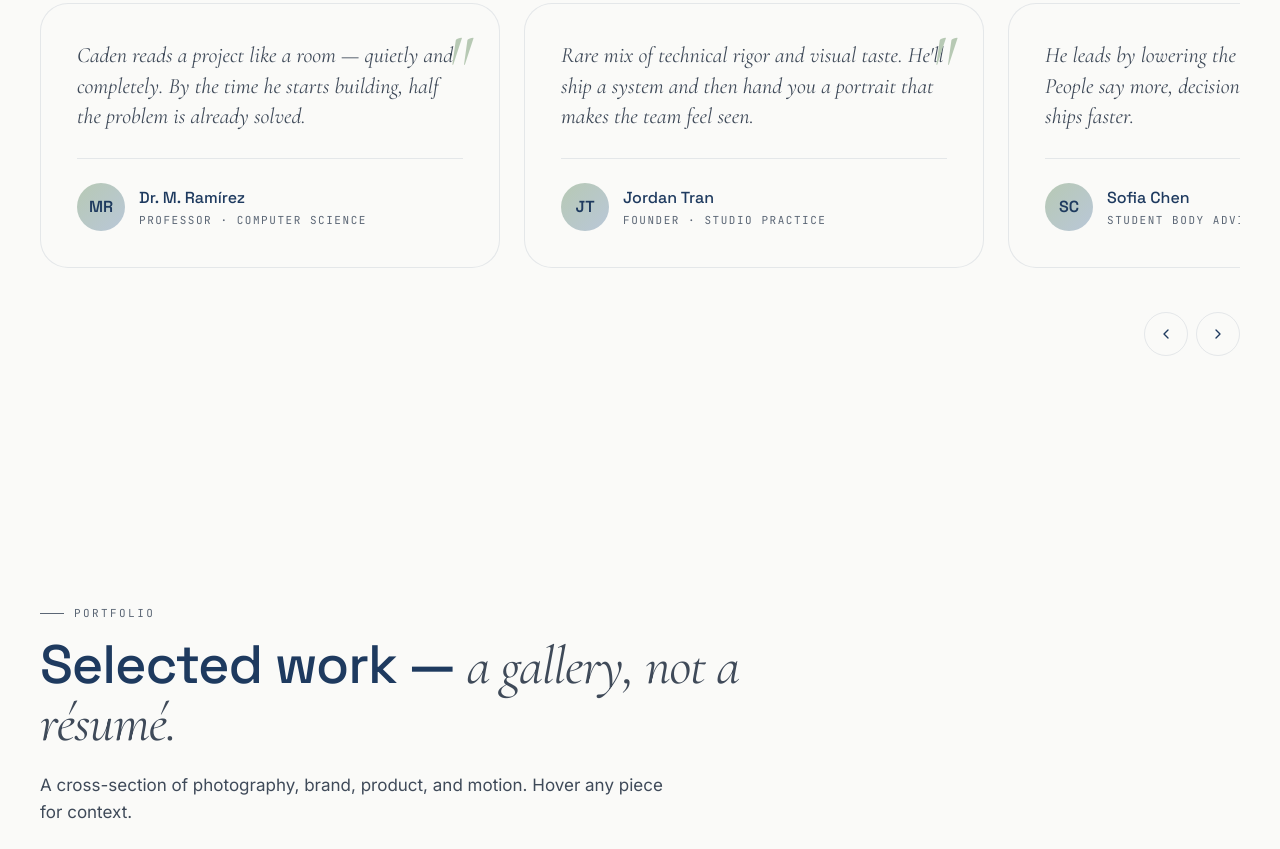
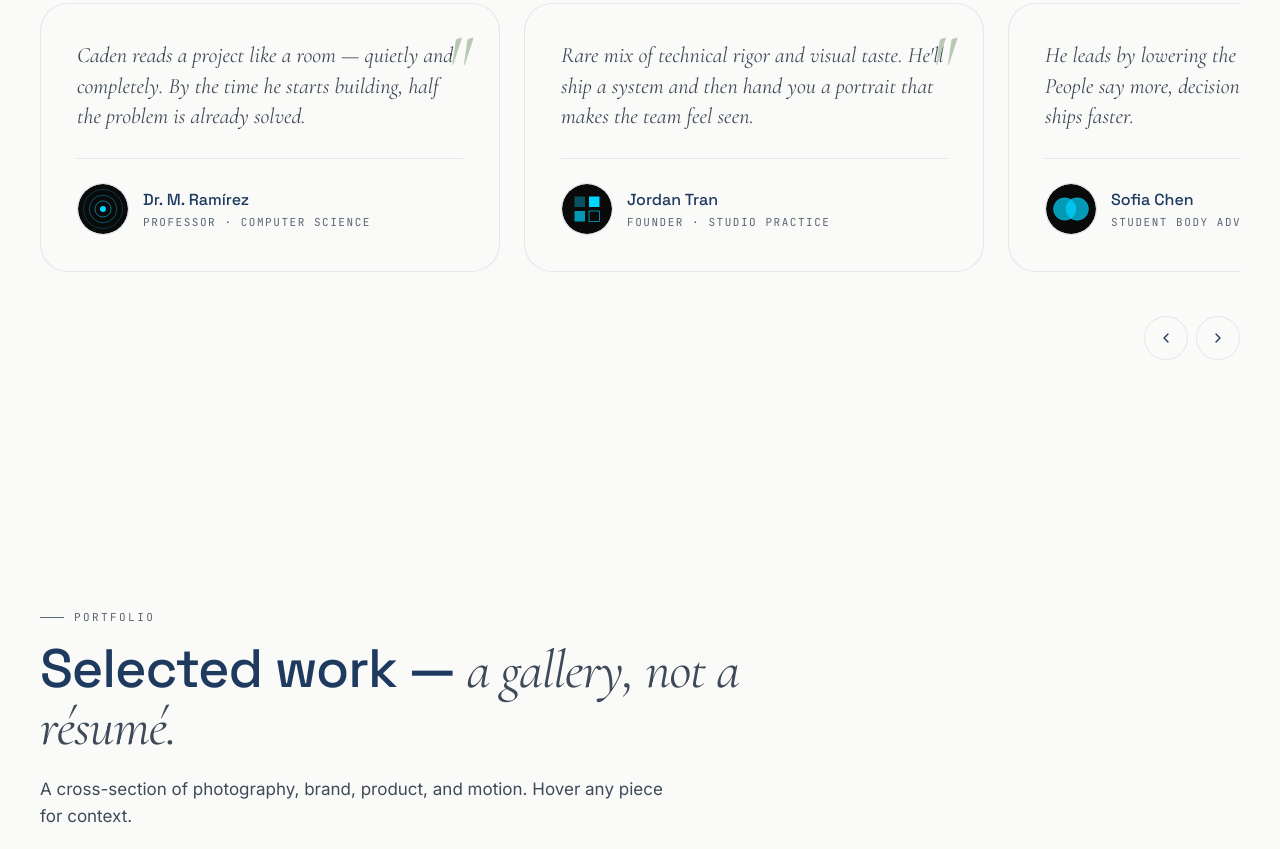
Before and after one commit to Caden284/Kaizenwebiste, a plain HTML site: page index.html in a window 1280 px wide. Shown: the part 9071-9920 px from the top of the page. Drawn offline with nearby package versions, Linux system fonts and the light colour scheme; a web font is replaced by a local one.

Commit message:
Fix site tile display, add testimonial avatars, add kaizen favicon + OG image

```diff
--- a/index.html
+++ b/index.html
@@ -4,6 +4,15 @@
 <meta charset="UTF-8" />
 <meta name="viewport" content="width=device-width, initial-scale=1.0" />
 <title>Caden Fahie — Yin & Yang</title>
+<meta name="description" content="Caden Fahie — student technologist and creative director. Two disciplines, one signature." />
+<link rel="icon" type="image/png" sizes="32x32" href="favicon-32.png" />
+<link rel="icon" type="image/png" sizes="512x512" href="favicon-512.png" />
+<link rel="apple-touch-icon" href="apple-touch-icon.png" />
+<meta property="og:title" content="Caden Fahie — Yin & Yang" />
+<meta property="og:description" content="A student technologist and creative director. Two disciplines, one signature." />
+<meta property="og:image" content="og-image.jpg" />
+<meta property="og:type" content="website" />
+<meta name="twitter:card" content="summary_large_image" />
 <link rel="preconnect" href="https://fonts.googleapis.com">
 <link rel="preconnect" href="https://fonts.gstatic.com" crossorigin>
 <link href="https://fonts.googleapis.com/css2?family=Space+Grotesk:wght@300;400;500;600;700&family=Inter:wght@300;400;500;600;700&family=JetBrains+Mono:wght@400;500&family=Cormorant+Garamond:ital,wght@0,300;0,400;0,500;0,600;0,700;1,400&family=Playfair+Display:ital,wght@0,400;0,500;0,600;1,400&display=swap" rel="stylesheet">
@@ -347,7 +356,8 @@ button{font-family:inherit;cursor:pointer;border:none;background:none;}
 .tst-mark{font-family:var(--yang-serif);font-size:80px;line-height:1;color:var(--sage-soft);position:absolute;top:20px;right:28px;font-style:italic;}
 .tst-quote{font-family:var(--yang-serif);font-size:22px;line-height:1.4;color:var(--slate);font-style:italic;}
 .tst-person{display:flex;align-items:center;gap:14px;margin-top:26px;padding-top:24px;border-top:1px solid var(--line);}
-.tst-avatar{width:48px;height:48px;border-radius:999px;background:linear-gradient(135deg,var(--sage-soft),var(--muted-blue-soft));display:grid;place-items:center;color:var(--navy);font-family:var(--yin-serif);font-weight:600;}
+.tst-avatar{width:52px;height:52px;border-radius:999px;background:var(--light-gray);display:grid;place-items:center;color:var(--navy);font-family:var(--yin-serif);font-weight:600;overflow:hidden;border:1px solid var(--line);flex-shrink:0;}
+.tst-avatar img{width:100%;height:100%;object-fit:cover;display:block;}
 .tst-name{font-family:var(--yin-serif);color:var(--navy);font-weight:500;}
 .tst-role{font-family:var(--yin-mono);font-size:11px;letter-spacing:.14em;color:var(--slate-soft);text-transform:uppercase;margin-top:2px;}
 .tst-controls{display:flex;gap:8px;justify-content:flex-end;margin-top:12px;}
@@ -365,6 +375,7 @@ button{font-family:inherit;cursor:pointer;border:none;background:none;}
   background:var(--light-gray);position:relative;cursor:pointer;transition:.35s;
 }
 .tile-inner{
+  display:block;
   aspect-ratio:var(--r, 4/5);position:relative;overflow:hidden;
 }
 .tile-inner .ph{position:absolute;inset:0;transition:.6s cubic-bezier(.2,.9,.3,1);}
@@ -878,7 +889,7 @@ button{font-family:inherit;cursor:pointer;border:none;background:none;}
           <span class="tst-mark">"</span>
           <p class="tst-quote">Caden reads a project like a room — quietly and completely. By the time he starts building, half the problem is already solved.</p>
           <div class="tst-person">
-            <div class="tst-avatar">MR</div>
+            <div class="tst-avatar"><img src="avatar-1.svg" alt="" /></div>
             <div><div class="tst-name">Dr. M. Ramírez</div><div class="tst-role">Professor · Computer Science</div></div>
           </div>
         </article>
@@ -886,7 +897,7 @@ button{font-family:inherit;cursor:pointer;border:none;background:none;}
           <span class="tst-mark">"</span>
           <p class="tst-quote">Rare mix of technical rigor and visual taste. He'll ship a system and then hand you a portrait that makes the team feel seen.</p>
           <div class="tst-person">
-            <div class="tst-avatar">JT</div>
+            <div class="tst-avatar"><img src="avatar-2.svg" alt="" /></div>
             <div><div class="tst-name">Jordan Tran</div><div class="tst-role">Founder · Studio Practice</div></div>
           </div>
         </article>
@@ -894,7 +905,7 @@ button{font-family:inherit;cursor:pointer;border:none;background:none;}
           <span class="tst-mark">"</span>
           <p class="tst-quote">He leads by lowering the temperature of a room. People say more, decisions come out better, work ships faster.</p>
           <div class="tst-person">
-            <div class="tst-avatar">SC</div>
+            <div class="tst-avatar"><img src="avatar-3.svg" alt="" /></div>
             <div><div class="tst-name">Sofia Chen</div><div class="tst-role">Student Body Advisor</div></div>
           </div>
         </article>
@@ -902,7 +913,7 @@ button{font-family:inherit;cursor:pointer;border:none;background:none;}
           <span class="tst-mark">"</span>
           <p class="tst-quote">Every asset Caden delivered fit the brand and the moment. He also over-delivered on quiet things — captions, alt text, file naming.</p>
           <div class="tst-person">
-            <div class="tst-avatar">AV</div>
+            <div class="tst-avatar"><img src="avatar-4.svg" alt="" /></div>
             <div><div class="tst-name">Alex Vega</div><div class="tst-role">Client · Nonprofit Program Lead</div></div>
           </div>
         </article>
```
Also changed, not shown: apple-touch-icon.png (added), avatar-1.svg (added), avatar-2.svg (added), avatar-3.svg (added), avatar-4.svg (added), favicon-32.png (added), favicon-512.png (added), og-image.jpg (added).
